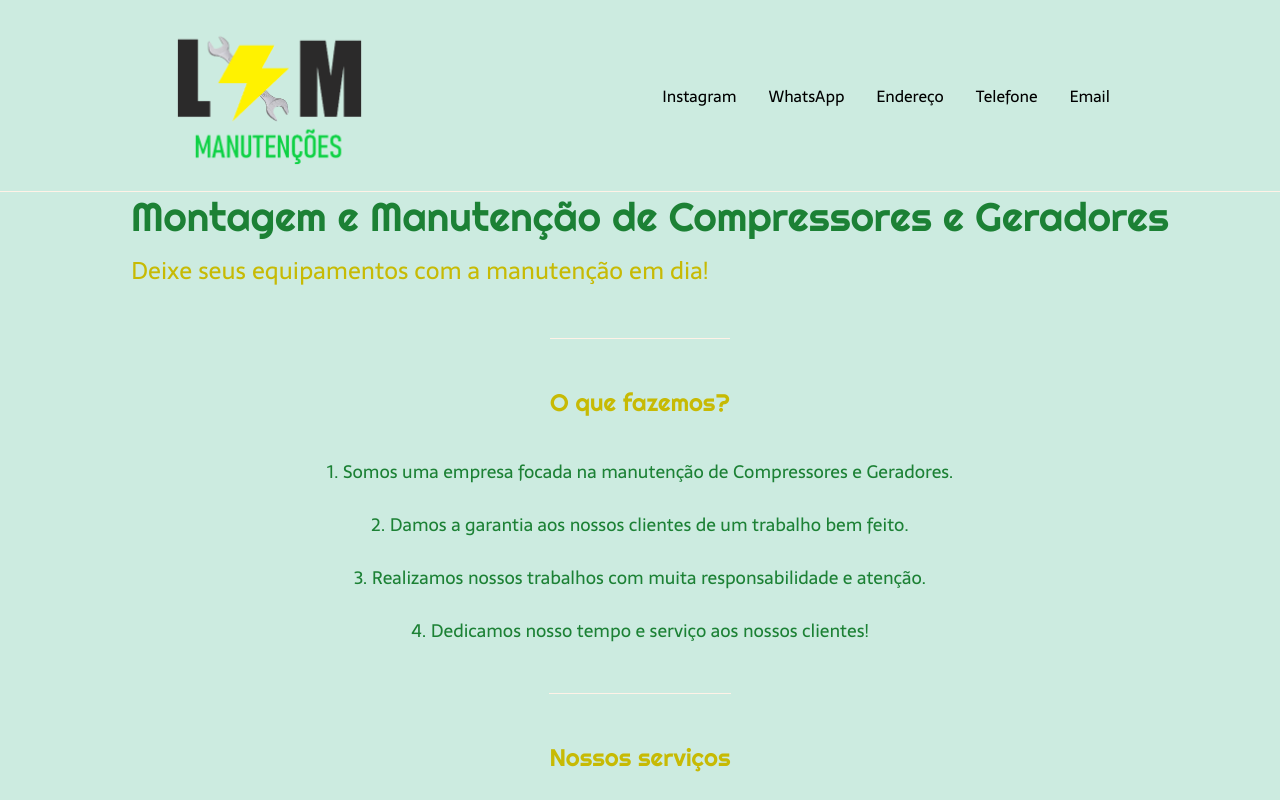
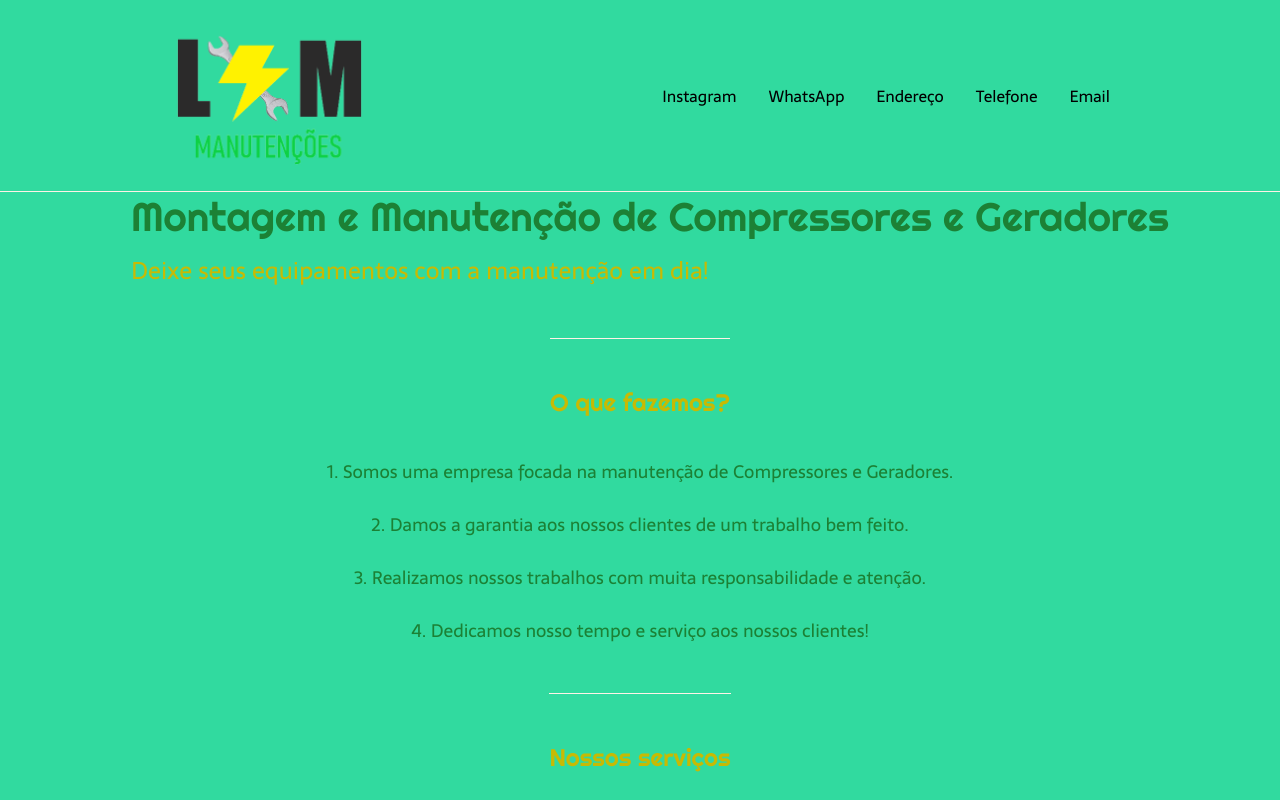
Before and after one commit to MariaClaraRVN/LM_MANUTENCOES, a plain HTML site: page index.html in a window 1280 px wide. Shown: the top 800 px of the page. Drawn offline with Linux system fonts and the light colour scheme.

Commit message:
Mudando a cor do background

```diff
--- a/src/css/css.css
+++ b/src/css/css.css
@@ -9,7 +9,7 @@
 
 body{
     font-size: 100%;
-    background-color: rgb(204, 235, 224);
+    background-color: rgb(49, 218, 159);
 }
 
 .cabecalho {
```
